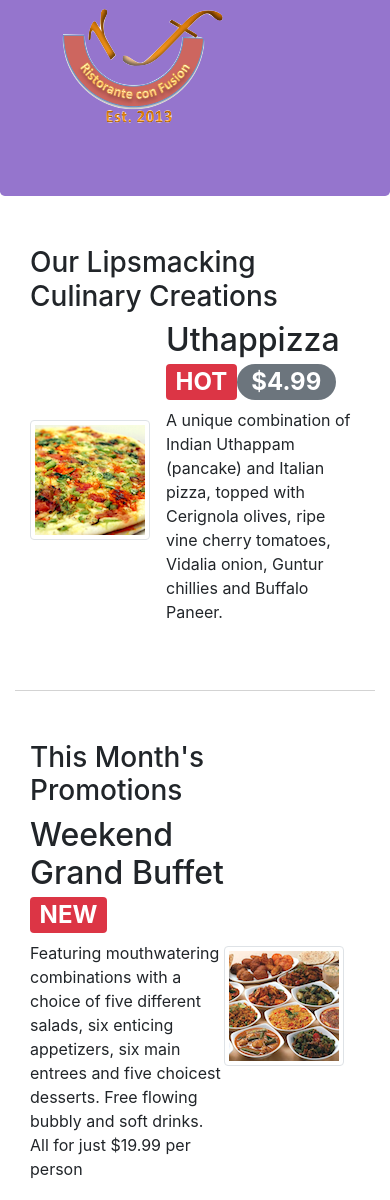
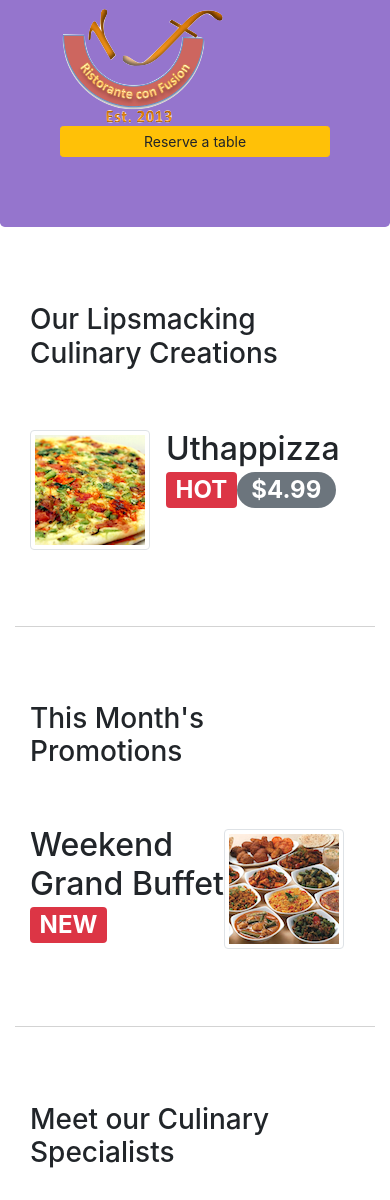
Before and after one commit to VygantasMiskinis/bootstrap, a website: page index.html in a window 390 px wide. Shown: the part 357-1557 px from the top of the page. Drawn offline with nearby package versions, Linux system fonts and the light colour scheme.

Commit message:
assignment 2 complete

```diff
--- a/index.html
+++ b/index.html
@@ -39,8 +39,13 @@
                     <h1>Ristorante con Fusion</h1>
                     <p>We take inspiration from the World's best cuisines, and create a unique fusion experience. Our lipsmacking creations will tickle your culinary senses!</p>
                 </div>
-                <div class="col-12 col-sm align-self-center">
+                <div class="col-12 col-sm-3 align-self-center">
+
                     <img src="img/logo.png" class="img-fluid">
+                </div>
+                <div class="col-12 col-sm-3 d-flex align-items-center">
+                    <a href="#reservation" class="btn btn-warning  btn-sm btn-block">Reserve a table</a>
+
                 </div>
             </div>
         </div>
@@ -57,7 +62,7 @@
                     src="img/uthappizza.png" alt="uthappizza">
                     <div class="media-body">
                         <h2 class="mt-0">Uthappizza <span class="badge badge-danger">HOT</span><span class="badge badge-pill badge-secondary">$4.99</span></h2>
-                        <p>A unique combination of Indian Uthappam (pancake) and Italian pizza, topped with Cerignola olives, ripe vine cherry tomatoes, Vidalia onion, Guntur chillies and Buffalo Paneer.</p>
+                        <p class="d-none d-sm-block">A unique combination of Indian Uthappam (pancake) and Italian pizza, topped with Cerignola olives, ripe vine cherry tomatoes, Vidalia onion, Guntur chillies and Buffalo Paneer.</p>
                     </div>
 
                 </div>
@@ -75,7 +80,7 @@
 
                    <div class="media-body">
                         <h2 class="mt-0"> Weekend Grand Buffet   <span class="badge badge-danger">NEW</span></h2>
-                        <p>Featuring mouthwatering combinations with a choice of five different salads, six enticing appetizers, six main entrees and five choicest desserts. Free flowing bubbly and soft drinks. All for just $19.99 per person </p>
+                        <p class="d-none d-sm-block">Featuring mouthwatering combinations with a choice of five different salads, six enticing appetizers, six main entrees and five choicest desserts. Free flowing bubbly and soft drinks. All for just $19.99 per person </p>
                    </div>
                    <img class="d-flex mr-3 img-thumbnail align-self-center"
                    src="img/buffet.png" alt="buffet">
@@ -101,7 +106,7 @@
             </div>
         </div>
        <!--  content row for the form  -->
-       <div class="row row-content d-flex justify-content-center">
+       <div class="row row-content d-flex justify-content-center" id="reservation">
            <div class="col-12 col-sm-8     ">
                 <div class="card">
                     <h3 class="card-header bg-warning text-white">Reserve a table</h3>
```
